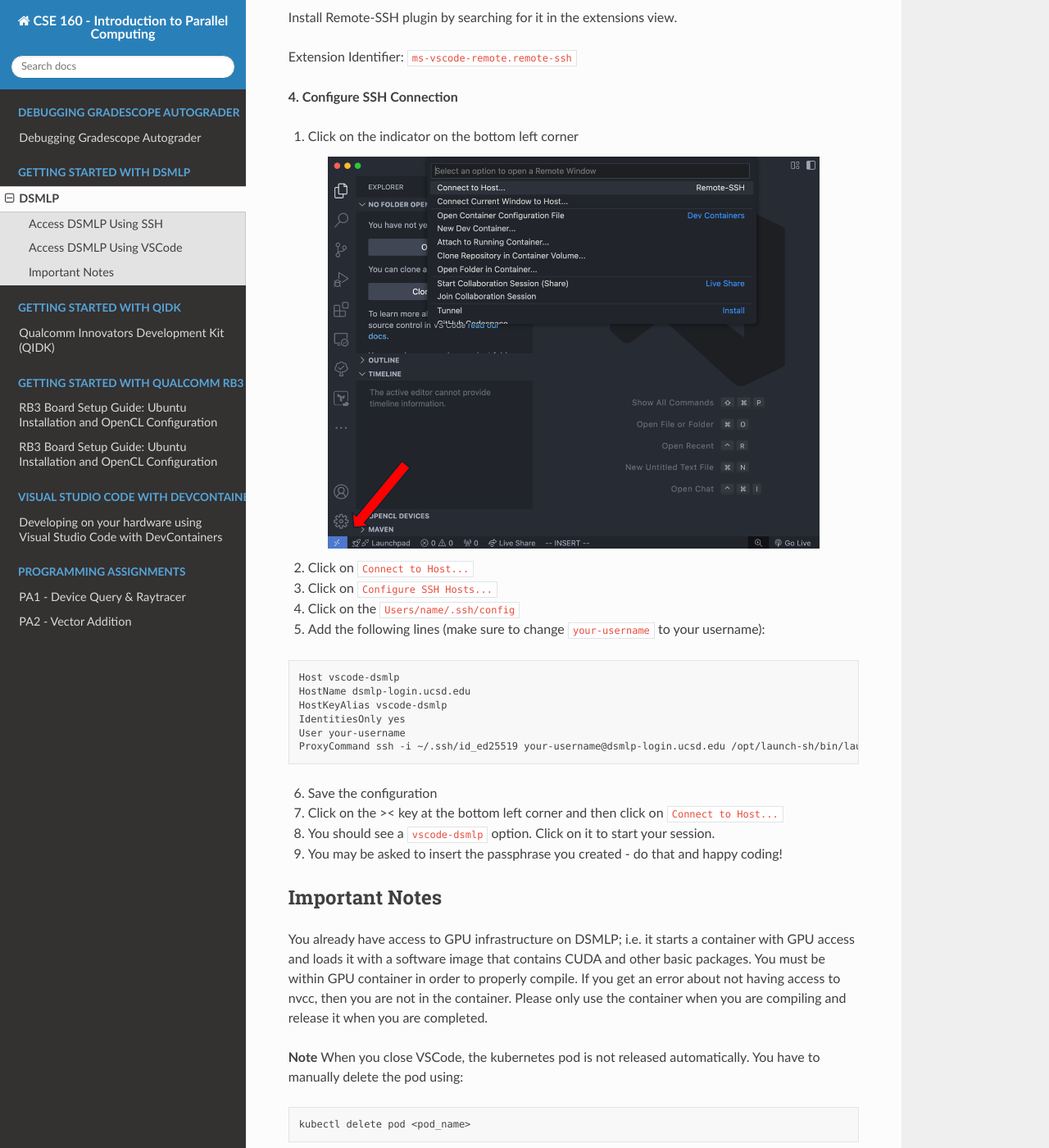
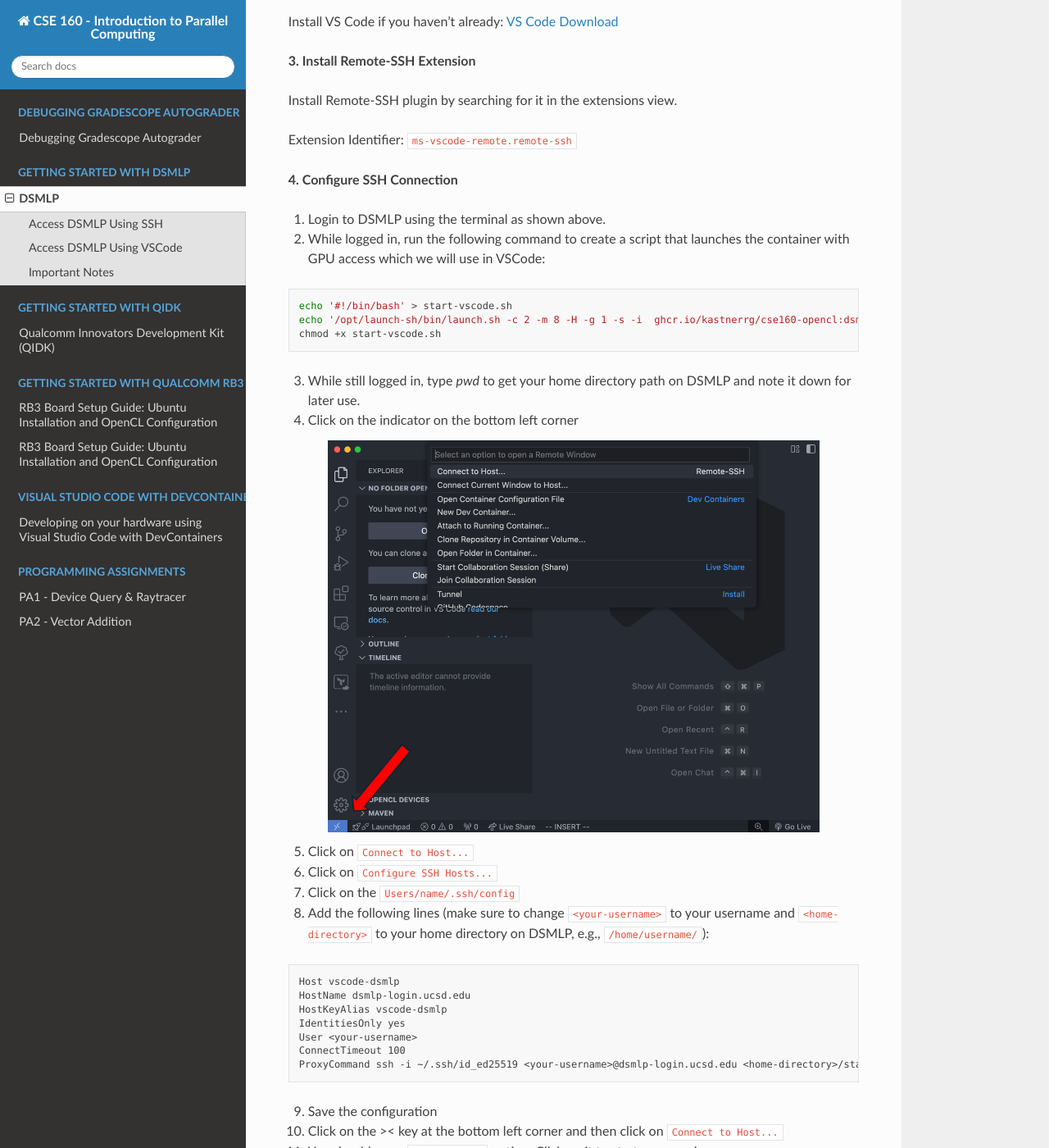
Before and after one commit to KastnerRG/cse160-docs, a Sphinx documentation site: the page built from docs/source/DSMLP.rst, in a window 1280 px wide and 1400 px high, scrolled down 1573 px. Shown: the whole window at 82% size. Built offline with Sphinx 7.4.7 and the Read the Docs theme 3.1.0, drawn with Linux system fonts in a browser that asks for light colours; formulas are drawn with MathJax 3; some of the changed text lies outside the part shown.

Commit message:
feat: update dsmlp docs

```diff
--- a/docs/source/DSMLP.rst
+++ b/docs/source/DSMLP.rst
@@ -10,13 +10,16 @@
 
 Follow the steps in this `link <https://docs.github.com/en/authentication/connecting-to-github-with-ssh/generating-a-new-ssh-key-and-adding-it-to-the-ssh-agent?platform=mac#about-ssh-key-passphrases>`_ to generate a key pair (Follow the guide till step 3 under 'Adding your SSH key to the ssh-agent').
 
-DSMLP uses containers to set up its software environment. You must create a container that provides access to a GPU with CUDA installed using the command :code:`launch.sh -g 1 -s -i ghcr.io/ucsd-ets/cse160-notebook:main -W CSE160_WI25_A00 -P Always`
+DSMLP uses containers to set up its software environment. You must create a container that provides access to a GPU with CUDA installed using the command :code:`launch.sh -g 1 -s -i ghcr.io/kastnerrg/cse160-opencl:dsmlp -W CSE160_WI26_A00 -P Always`
 
 .. note::
-    If you run into issues while getting GPUs in DSMLP, you can use -n #, e.g., -n 1, to avoid that node until we can reset it.
+    If you run into issues while getting GPUs in DSMLP, you can use :code:`-n` #, e.g., :code:`-n 1`, to avoid that node until we can reset it.
     Check the GPU status here `DSMLP STATUS <https://datahub.ucsd.edu/hub/status>`_
 
-Once you have the container, try to running the command :code:`nvidia-smi` and :code:`clinfo` to see if you have access to a GPU.
+.. note::
+    You can request a specific GPU type by appending :code:`-v GPU_TYPE` to the command above. For example, to request an GTX 1080Ti GPU, you would use :code:`-v 1080ti`. You can see the available GPU types on the `DSMLP STATUS <https://datahub.ucsd.edu/hub/status>`_ page.
+
+Once you have the container, try to running the command :code:`nvidia-smi` and :code:`clinfo -l` to see if you have access to a GPU.
 
 .. code-block:: bash
 
@@ -61,17 +61,27 @@
 
 **4. Configure SSH Connection**
 
-1. Click on the indicator on the bottom left corner
+1. Login to DSMLP using the terminal as shown above.
+2. While logged in, run the following command to create a script that launches the container with GPU access which we will use in VSCode:
+
+.. code-block:: bash
+
+    echo '#!/bin/bash' > start-vscode.sh
+    echo '/opt/launch-sh/bin/launch.sh -c 2 -m 8 -H -g 1 -s -i  ghcr.io/kastnerrg/cse160-opencl:dsmlp -W CSE160_WI26_A00 -P Always -N vscode-dsmlp' >> start-vscode.sh
+    chmod +x start-vscode.sh
+
+3. While still logged in, type `pwd` to get your home directory path on DSMLP and note it down for later use.
+4. Click on the indicator on the bottom left corner
 
     .. image:: image/vscode_indictor.png
         :alt: VS Code SSH Configuration
         :width: 600px
 
 
-2. Click on ``Connect to Host...``
-3. Click on ``Configure SSH Hosts...``
-4. Click on the ``Users/name/.ssh/config``
-5. Add the following lines (make sure to change ``your-username`` to your username):
+5. Click on ``Connect to Host...``
+6. Click on ``Configure SSH Hosts...``
+7. Click on the ``Users/name/.ssh/config``
+8. Add the following lines (make sure to change ``<your-username>`` to your username and ``<home-directory>`` to your home directory on DSMLP, e.g., ``/home/username/``):
 
 .. code-block:: text
 
@@ -79,13 +89,14 @@
     HostName dsmlp-login.ucsd.edu
     HostKeyAlias vscode-dsmlp
     IdentitiesOnly yes
-    User your-username
-    ProxyCommand ssh -i ~/.ssh/id_ed25519 your-username@dsmlp-login.ucsd.edu /opt/launch-sh/bin/launch-cse160-opencl-ssh.sh
+    User <your-username>
+    ConnectTimeout 100
+    ProxyCommand ssh -i ~/.ssh/id_ed25519 <your-username>@dsmlp-login.ucsd.edu <home-directory>/start-vscode.sh
 
-6. Save the configuration
-7. Click on the >< key at the bottom left corner and then click on ``Connect to Host...``
-8. You should see a ``vscode-dsmlp`` option. Click on it to start your session.
-9. You may be asked to insert the passphrase you created - do that and happy coding!
+9. Save the configuration
+10. Click on the >< key at the bottom left corner and then click on ``Connect to Host...``
+11. You should see a ``vscode-dsmlp`` option. Click on it to start your session.
+12. You may be asked to insert the passphrase you created - do that and happy coding!
 
 Important Notes
 ^^^^^^^^^^^^^^^
```
Also changed, not shown: other parts of docs/source/DSMLP.rst (+1 -4 lines).
